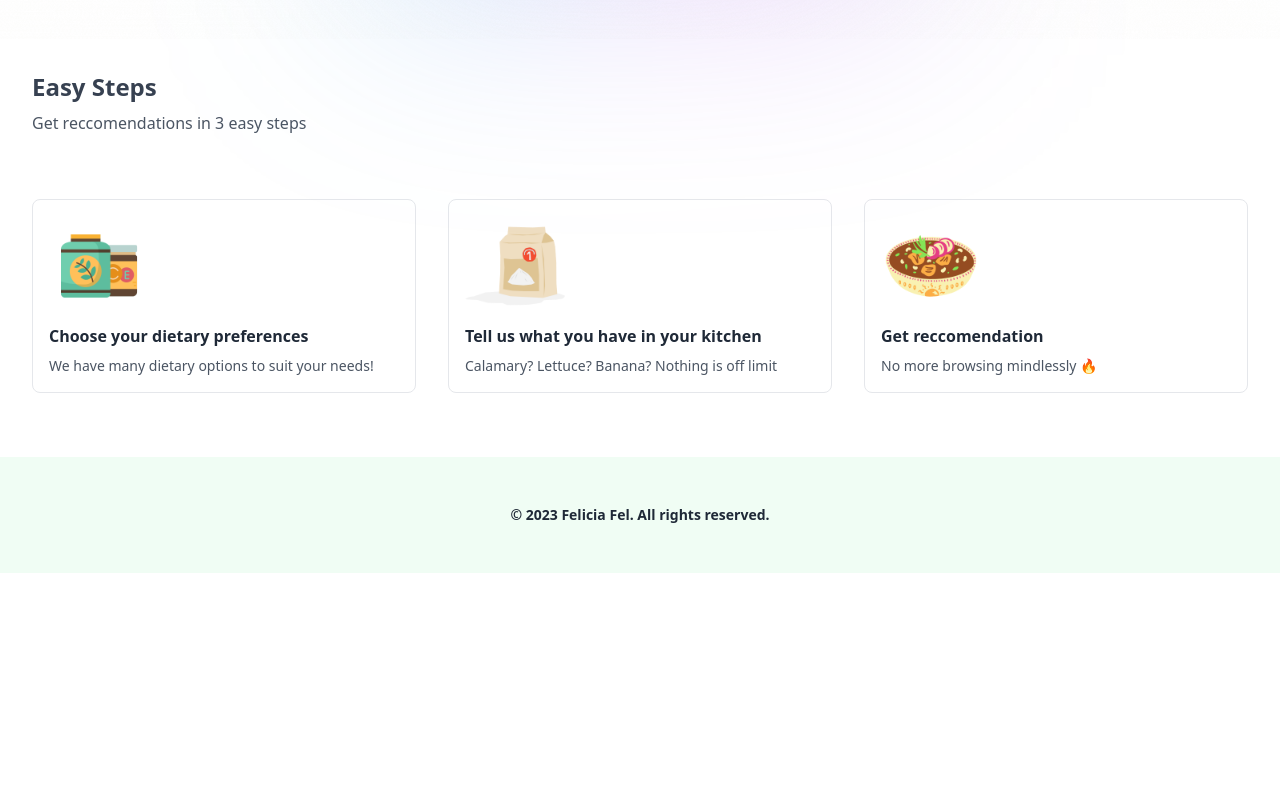
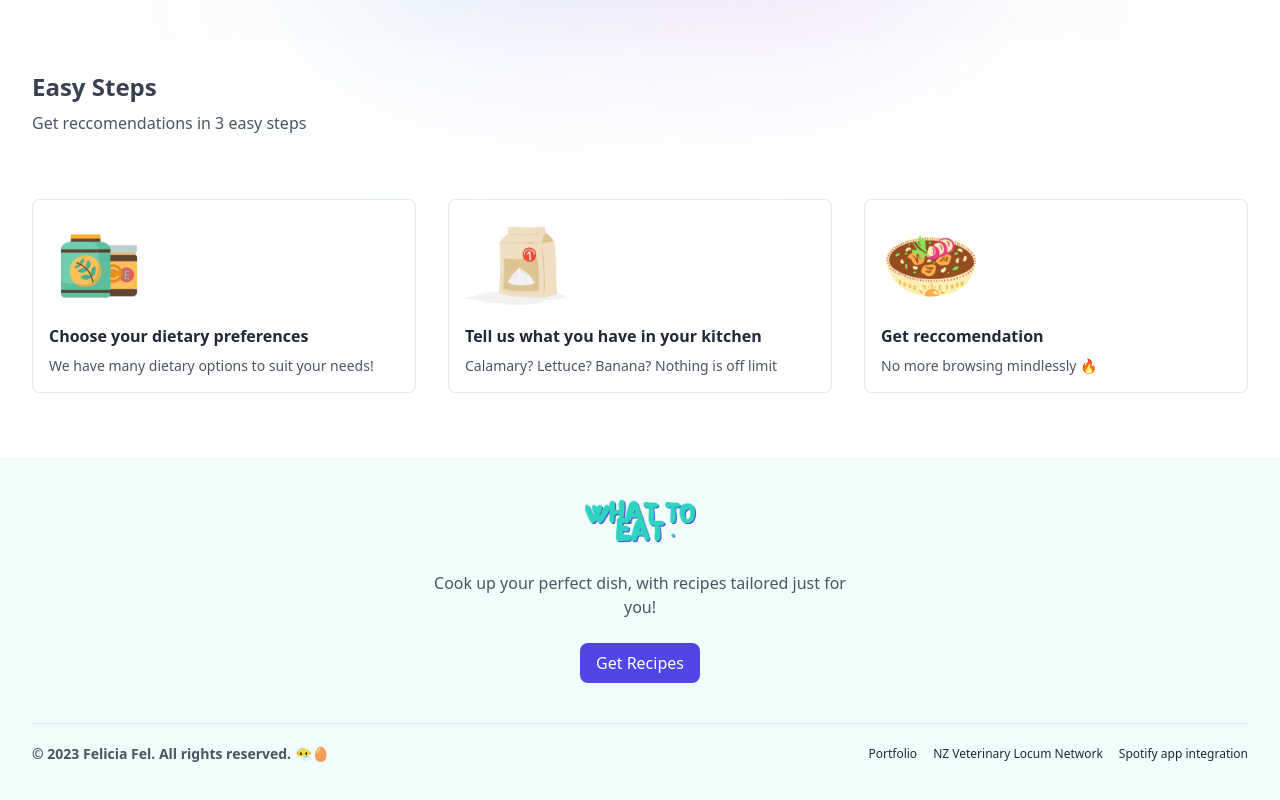
Before and after one commit to applescan/what-to-eat, a Next.js app: page / in a window 1280 px wide. Shown: the part 516-1316 px from the top of the page. Before the commit the page ends 1089 px from the top, so only its background shows below. Built offline with nearby package versions, Linux system fonts and the light colour scheme.

Commit message:
Edit footer

```diff
--- a/components/Footer.tsx
+++ b/components/Footer.tsx
@@ -1,59 +1,64 @@
 import Image from "next/image";
 import Logo from "../public/logo.png"
+import Link from "next/link";
 
-export default function Footer() : JSX.Element {
+export default function Footer(): JSX.Element {
 
     interface NavigationItem {
         href: string;
         name: string;
         id: number;
     }
-
-    const footerNavs: NavigationItem[] = [
+    const footerNavs = [
         {
-            href: 'javascript:void()',
-            name: 'Terms',
-            id: 1
+            href: 'https://felicia-portfolio.netlify.app/',
+            name: 'Portfolio'
         },
         {
-            href: 'javascript:void()',
-            name: 'License',
-            id: 2
+            href: 'https://nz-locum-network.netlify.app/',
+            name: 'NZ Veterinary Locum Network'
         },
         {
-            href: 'javascript:void()',
-            name: 'Privacy',
-            id: 3
-        },
-        {
-            href: 'javascript:void()',
-            name: 'About us',
-            id: 4
+            href: 'https://mixtape-me.herokuapp.com/',
+            name: 'Spotify app integration'
         }
     ]
     return (
-        <footer className=" bg-green-50">
-            <div className="max-w-screen-xl mx-auto px-10 text-gray-700 md:px-8 text-sm">
-                <div className=" py-12 items-center justify-center  sm:flex">
-                    {/* <Image
+        <footer className="pt-10 bg-teal-50">
+            <div className="max-w-screen-xl mx-auto px-4 text-gray-600 md:px-8">
+                <div className="space-y-6 sm:max-w-md sm:mx-auto sm:text-center">
+
+                    <Image
+                        className="w-32 sm:mx-auto"
                         src={Logo}
                         width={120}
                         height={50}
-                        alt="logo"
-                    /> */}
-                   <br></br>
-                    <p className="text-gray-800 hover:text-gray-500 duration-150 text-sm font-semibold text-center">© 2023 Felicia Fel. All rights reserved.</p>
-                    {/* <ul className="flex flex-wrap items-center gap-4 mt-6 sm:text-sm sm:mt-0">
+                        alt="What to eat logo"
+                    />
+                    <p>
+                    Cook up your perfect dish, with recipes tailored just for you!
+                    </p>
+                    <div className="items-center gap-x-3 space-y-3 sm:flex sm:justify-center sm:space-y-0">
+                        <Link
+                            href={{ pathname: "/get-started" }}
+                            className="flex items-center justify-center gap-x-1 py-2 px-4 text-white font-medium bg-indigo-600 hover:bg-indigo-500 active:bg-indigo-600 rounded-lg md:inline-flex">
+                            Get Recipes
+                        </Link>
+                    </div>
+                </div>
+                <div className="mt-10 pb-10 pt-5 border-t items-center justify-between sm:flex">
+                    <p className="flex flex-wrap items-center gap-4 mt-6 text-sm sm:mt-0 font-semibold">© 2023 Felicia Fel. All rights reserved. 😶‍🌫️🥚</p>
+                    <ul className="flex flex-wrap items-center gap-4 mt-6 text-xs sm:mt-0">
                         {
-                            footerNavs.map((item) => (
-                                <li key={item.id} className="text-gray-800 hover:text-gray-500 duration-150 text-sm font-semibold text-center">
-                                    <a href={item.href}>
+                            footerNavs.map((item, idx) => (
+                                <li className="text-gray-800 hover:text-indigo-500 duration-150">
+                                    <a key={idx} href={item.href}>
                                         {item.name}
                                     </a>
                                 </li>
                             ))
                         }
-                    </ul> */}
+                    </ul>
                 </div>
             </div>
         </footer>
--- a/components/Home/HeroBanner.tsx
+++ b/components/Home/HeroBanner.tsx
@@ -13,7 +13,7 @@ export default function HeroBanner() {
                         </h2>
                         <br></br>
                         <p className="max-w-2xl mx-auto text-gray-800 font-semibold">
-                            Get Creative in the Kitchen our Recipe Wizard
+                        Personalized recipes for your plate, based on what you have and love to taste!
                         </p>
                         <br></br>
                         <form
```
